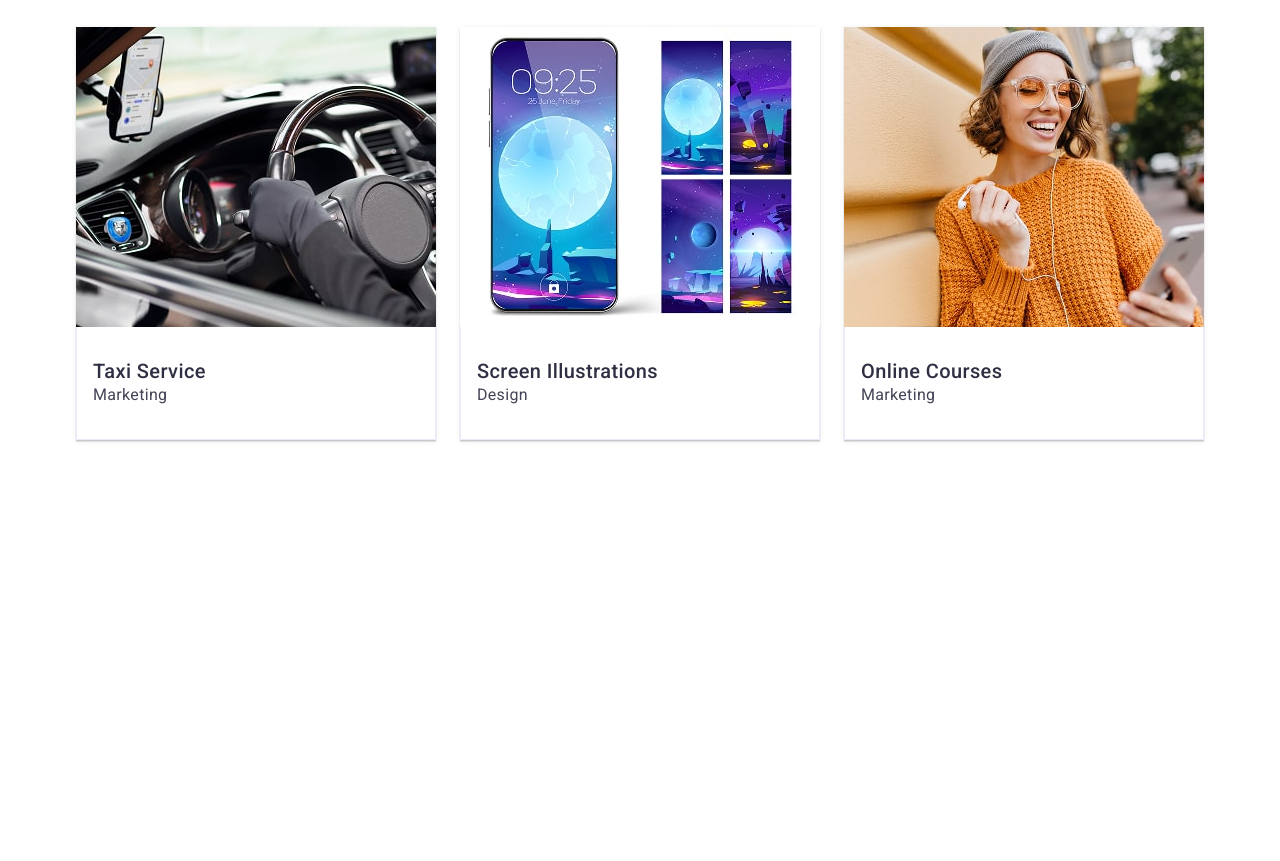
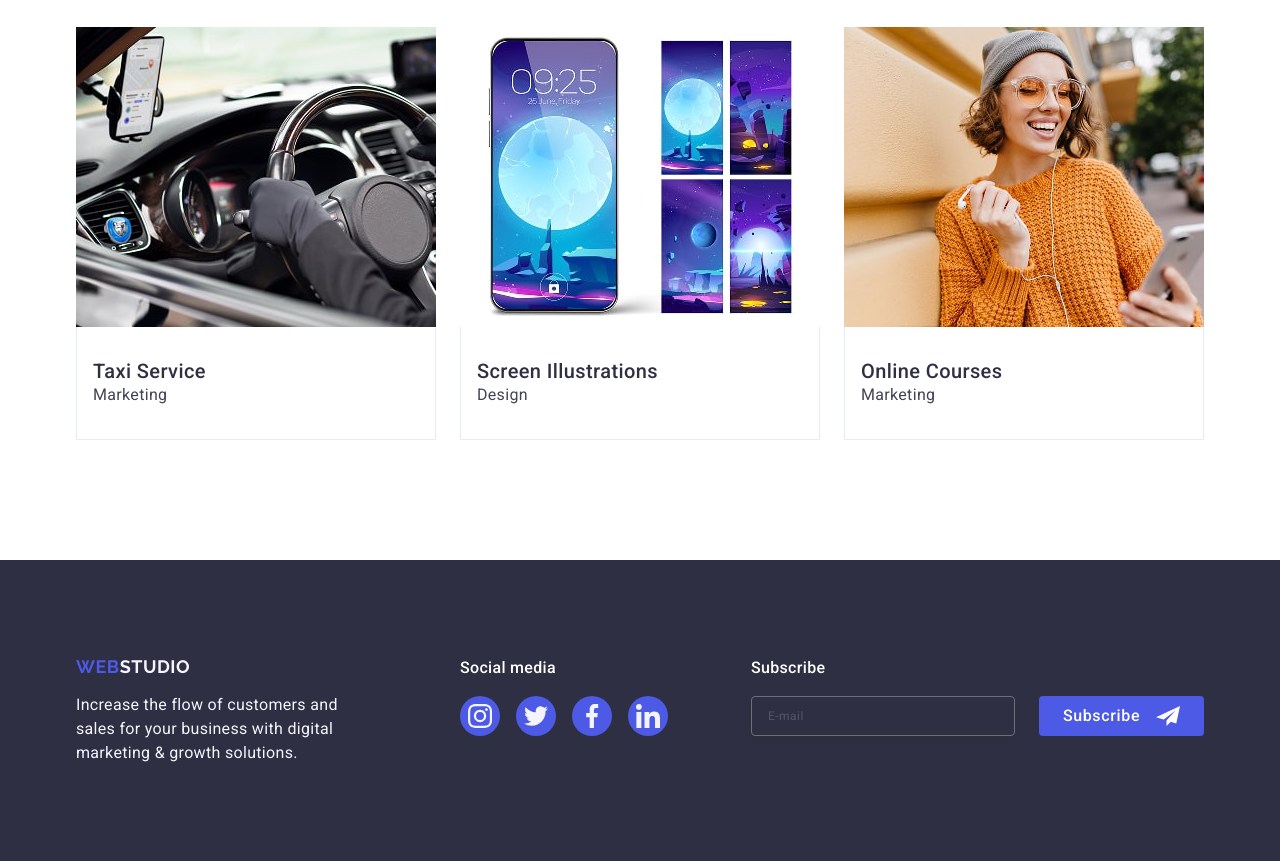
Before and after one commit to Vadim-Klus/goit-markup-hw-06, a plain HTML site: page index.html in a window 1280 px wide. Shown: the part 2573-3434 px from the top of the page. Before the commit the page ends 3133 px from the top, so only its background shows below. Drawn offline with nearby package versions, Linux system fonts and the light colour scheme.

Commit message:
add section 4/footer

```diff
--- a/css/styles.css
+++ b/css/styles.css
@@ -596,6 +596,10 @@ button {
   .title-item:hover .portfolio-cover-text {
     transform: translateY(0);
   }
+
+  .title-item {
+    box-shadow: none;
+  }
   .title-item:hover {
     box-shadow: 0px 1px 6px rgba(46, 47, 66, 0.08),
       0px 1px 1px rgba(46, 47, 66, 0.16), 0px 2px 1px rgba(46, 47, 66, 0.08);
@@ -624,4 +628,207 @@ button {
 }
 /*---------------footer------------ */
 
+.page-footer {
+  background-color: #2e2f42;
+  padding: 96px 0;
+}
+.footer-container {
+  display: flex;
+  align-items: baseline;
+  flex-wrap: wrap;
+  gap: 72px;
+}
+.logo-footer {
+  font-family: "Raleway", sans-serif;
+  font-weight: 700;
+  font-size: 18px;
+  line-height: 1.17;
+  letter-spacing: 0.03em;
+  text-transform: uppercase;
+  color: #4d5ae5;
+  display: inline-block;
+  margin-bottom: 16px;
+  display: flex;
+  justify-content: center;
+}
+.logo-part-footer {
+  color: #f4f4fd;
+}
+.footer-text {
+  font-weight: 400;
+  font-size: 16px;
+  line-height: 1.5;
+  letter-spacing: 0.02em;
+  color: #f4f4fd;
+  max-width: 288px;
+}
+
+.footer-icon {
+  display: flex;
+  justify-content: center;
+  flex-wrap: wrap;
+}
+.foter-text-icon {
+  font-weight: 500;
+  font-size: 16px;
+  line-height: 1.5;
+  letter-spacing: 0.02em;
+  color: #fff;
+  margin-bottom: 16px;
+}
+.footer-icon-list {
+  display: flex;
+  gap: 16px;
+}
+.bag-footer-link {
+  width: 40px;
+  height: 40px;
+}
+.footer-link-icon {
+  width: 100%;
+  height: 100%;
+  border-radius: 50%;
+  background-color: #4d5ae5;
+  display: flex;
+  align-items: center;
+  justify-content: center;
+  transition: background-color 250ms cubic-bezier(0.4, 0, 0.2, 1);
+}
+.footer-soc-icon {
+  fill: #f4f4fd;
+}
+
+.footer-input-list {
+  display: flex;
+  justify-content: center;
+  flex-wrap: wrap;
+}
+
+.footer-subscribe {
+  font-weight: 500;
+  font-size: 16px;
+  line-height: 1.5;
+  letter-spacing: 0.02em;
+  color: #fff;
+  margin-bottom: 16px;
+}
+
+.foter-input-form {
+  display: flex;
+  flex-wrap: wrap;
+  align-items: center;
+  justify-content: center;
+  gap: 16px;
+}
+
+.footer-ipnut {
+  border: 1px solid #fff;
+  border-radius: 4px;
+  width: 288px;
+  height: 40px;
+  background-color: transparent;
+  font-weight: 400;
+  font-size: 12px;
+  line-height: 2;
+  letter-spacing: 0.04em;
+  padding-left: 16px;
+  box-shadow: 0px 4px 4px rgba(0, 0, 0, 0.15);
+  color: #ffffff;
+  opacity: 0.3;
+}
+.footer-input::placeholder {
+  position: absolute;
+  left: 16px;
+  top: 50%;
+  transform: translateY(-50%);
+}
+
+.footer-ipnut::placeholder {
+  color: #fff;
+  opacity: 0.6;
+}
+
+.footer-input-btn {
+  display: flex;
+  align-items: center;
+  justify-content: center;
+  gap: 16px;
+  padding: 0;
+  border-radius: 4px;
+  border: none;
+  min-width: 165px;
+  height: 40px;
+  background-color: #4d5ae5;
+  color: #fff;
+  font-family: "Roboto", sans-serif;
+  font-weight: 500;
+  font-size: 16px;
+  line-height: 1.5;
+  letter-spacing: 0.04em;
+  text-align: center;
+}
+
+.icon-sent {
+  fill: #fff;
+}
+
+.footer-link-icon:hover,
+.footer-link-icon:focus {
+  background-color: #31d0aa;
+}
+@media screen and (min-width: 768px) {
+  .footer-container {
+    display: flex;
+    align-items: baseline;
+    flex-wrap: wrap;
+    column-gap: 24px;
+    row-gap: 72px;
+    padding: 0 92px;
+  }
+  .logo-footer {
+    display: inline-block;
+  }
+  .footer-text {
+    max-width: 264px;
+  }
+  .footer-icon {
+    flex-direction: column;
+  }
+  .foter-input-form {
+    gap: 24px;
+  }
+  .footer-input-list {
+    flex-direction: column;
+  }
+  .footer-ipnut {
+    width: 264px;
+  }
+}
+
+@media screen and (min-width: 1158px) {
+  .page-footer {
+    padding: 96px 15px;
+  }
+  .footer-container {
+    padding: 0 15px;
+    gap: 0;
+  }
+  .logo-footer {
+    display: inline-block;
+    margin-bottom: 16px;
+  }
+  .footer-list {
+    margin-right: 120px;
+  }
+  .footer-input-list {
+    margin-left: auto;
+  }
+  .footer-input-btn {
+    cursor: pointer;
+  }
+  .footer-input-btn:hover,
+  .footer-input-btn:focus {
+    background-color: #404bbf;
+  }
+}
 /*---------------MODAL WINDOW---------*/
--- a/index.html
+++ b/index.html
@@ -564,7 +564,7 @@
         </div>
       </section>
     </main>
-    <!-- <footer class="page-footer">
+    <footer class="page-footer">
       <div class="container footer-container">
         <div class="footer-list">
           <a class="logo-footer" href="./index.html"
@@ -628,7 +628,7 @@
           </form>
         </div>
       </div>
-    </footer> -->
+    </footer>
 
     <!-- <div class="backdrop" data-modal>
       <div class="modal">
```
